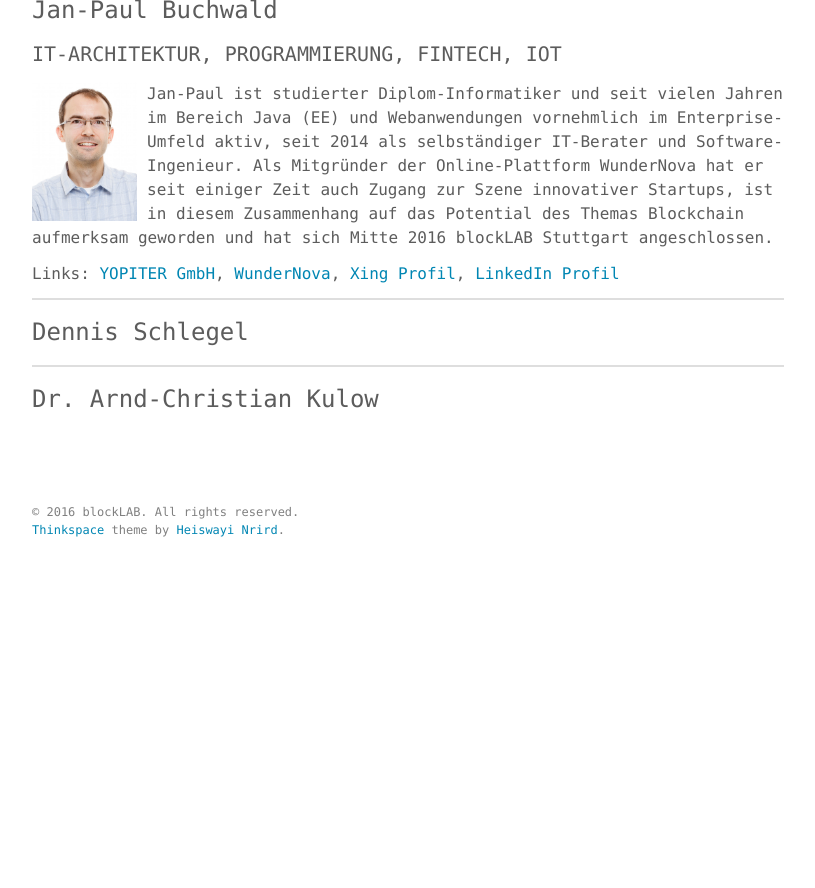
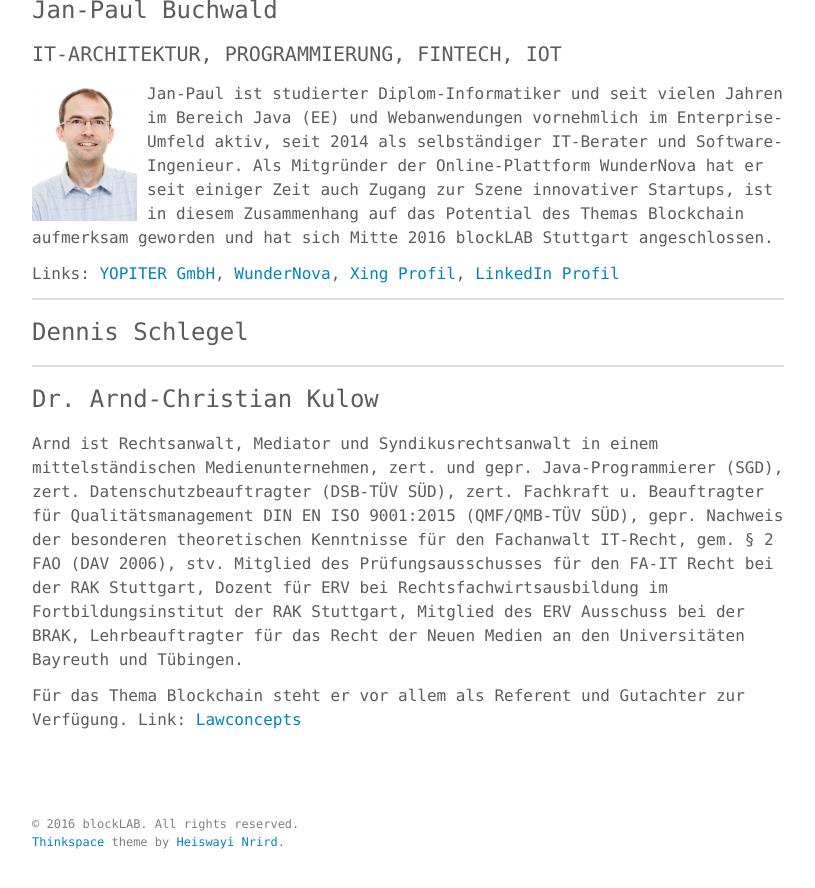
Before and after one commit to blocklab/site, a Jekyll site: the page built from team.md, in a window 1280 px wide and 900 px high, scrolled down 1455 px. Shown: the top 888 px of the window, without its empty margins (232-1047 px from the left). Built offline with Jekyll 4.4.1, drawn with Linux system fonts in a browser that asks for light colours; before the commit the page ends 2043 px from its top, so only the background shows below that.

Commit message:
Update team.md

```diff
--- a/team.md
+++ b/team.md
@@ -67,3 +67,12 @@ Links: [YOPITER GmbH](http://www.yopiter.com), [WunderNova](http://www.wundernov
 <a name="arndt"/>
 
 ### Dr. Arnd-Christian Kulow
+
+Arnd ist Rechtsanwalt, Mediator und Syndikusrechtsanwalt in
+  einem mittelständischen Medienunternehmen, zert. und gepr. Java-Programmierer (SGD), zert. Datenschutzbeauftragter (DSB-TÜV SÜD), zert. Fachkraft u. Beauftragter für Qualitätsmanagement DIN EN ISO 9001:2015 (QMF/QMB-TÜV SÜD), gepr. Nachweis der besonderen theoretischen Kenntnisse
+  für den Fachanwalt IT-Recht, gem. § 2 FAO (DAV 2006), stv. Mitglied des Prüfungsausschusses für den FA-IT
+  Recht bei der RAK Stuttgart, Dozent für ERV bei Rechtsfachwirtsausbildung im Fortbildungsinstitut der RAK Stuttgart, Mitglied des ERV Ausschuss bei der BRAK, Lehrbeauftragter für das Recht der Neuen Medien an den
+  Universitäten Bayreuth und Tübingen.
+
+  Für das Thema Blockchain steht er vor allem als Referent und Gutachter zur Verfügung.
+  Link: [Lawconcepts](http://www.kanzlei-kulow.de)
```
